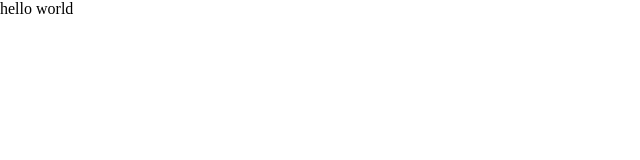
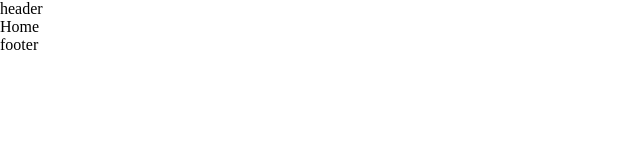
Before and after one commit to mmungdong/airbnb, a React (Create React App) app: page /#/home in a window 1280 px wide. Shown: the top 160 px of the page, without its empty margins (0-640 px from the left). Built offline with nearby package versions, Linux system fonts and the light colour scheme.

Commit message:
路由配置

```diff
--- a/package.json
+++ b/package.json
@@ -9,6 +9,7 @@
     "craco-less": "^2.1.0-alpha.0",
     "react": "^18.3.1",
     "react-dom": "^18.3.1",
+    "react-router-dom": "^6.27.0",
     "react-scripts": "5.0.1",
     "web-vitals": "^2.1.4"
   },
--- a/src/App.js
+++ /dev/null
@@ -1,8 +0,0 @@
-import React, { memo } from 'react';
-import HelloWorld from 'components/hello-world';
-
-const App = memo(() => {
-  return <div><HelloWorld /></div>;
-});
-
-export default App;
--- /dev/null
+++ b/src/App.jsx
@@ -0,0 +1,18 @@
+import React, { memo } from 'react';
+import { useRoutes } from 'react-router-dom';
+
+import routes from './router';
+
+const App = memo(() => {
+  return (
+    <div className='app'>
+      <div className='header'>header</div>
+      <div className='page'>
+        { useRoutes(routes) }
+      </div>
+      <div className='footer'>footer</div>
+    </div>
+  );
+});
+
+export default App;
--- a/src/index.js
+++ b/src/index.js
@@ -1,11 +1,18 @@
-import React from 'react';
+import React, { Suspense } from 'react';
 import ReactDOM from 'react-dom/client';
+import { HashRouter } from 'react-router-dom';
+
 import App from './App';
 import './assets/css/index.less'
 
 const root = ReactDOM.createRoot(document.getElementById('root'));
 root.render(
   <React.StrictMode>
-    <App />
+    {/*  Suspense 用于解决路由懒加载，因为该加载为异步 https://zh-hans.react.dev/reference/react/Suspense */}
+    <Suspense fallback={<div>loading...</div>} >
+      <HashRouter>
+        <App />
+      </HashRouter>
+    </Suspense>
   </React.StrictMode>
 );
--- /dev/null
+++ b/src/router/index.js
@@ -0,0 +1,28 @@
+import React from 'react';
+import { Navigate } from 'react-router-dom';
+
+
+const Home = React.lazy(() => import('@/views/home'))
+const Entire = React.lazy(() => import('@/views/entire'))
+const Detail = React.lazy(() => import('@/views/detail'))
+
+const routes = [
+  {
+    path: '/',
+    element: <Navigate to="/home" />,  // Navigate 组件用于将 / 重定向到 /home
+  },
+  {
+    path: '/home',
+    element: <Home />,
+  },
+  {
+    path: '/entire',
+    element: <Entire />,
+  },
+  {
+    path: '/detail',
+    element: <Detail />,
+  }
+]
+
+export default routes;
--- /dev/null
+++ b/src/views/detail/index.jsx
@@ -0,0 +1,7 @@
+import React, { memo } from 'react';
+
+const Detail = memo(() => {
+  return <div>Detail</div>;
+});
+
+export default Detail;
--- /dev/null
+++ b/src/views/entire/index.jsx
@@ -0,0 +1,7 @@
+import React, { memo } from 'react';
+
+const Entire = memo(() => {
+  return <div>Entire</div>;
+});
+
+export default Entire;
--- /dev/null
+++ b/src/views/home/index.jsx
@@ -0,0 +1,7 @@
+import React, { memo } from 'react';
+
+const Home = memo(() => {
+  return <div>Home</div>;
+});
+
+export default Home;
```
Also changed, not shown: 1 other file (tests, documents, lock files or other folders).
